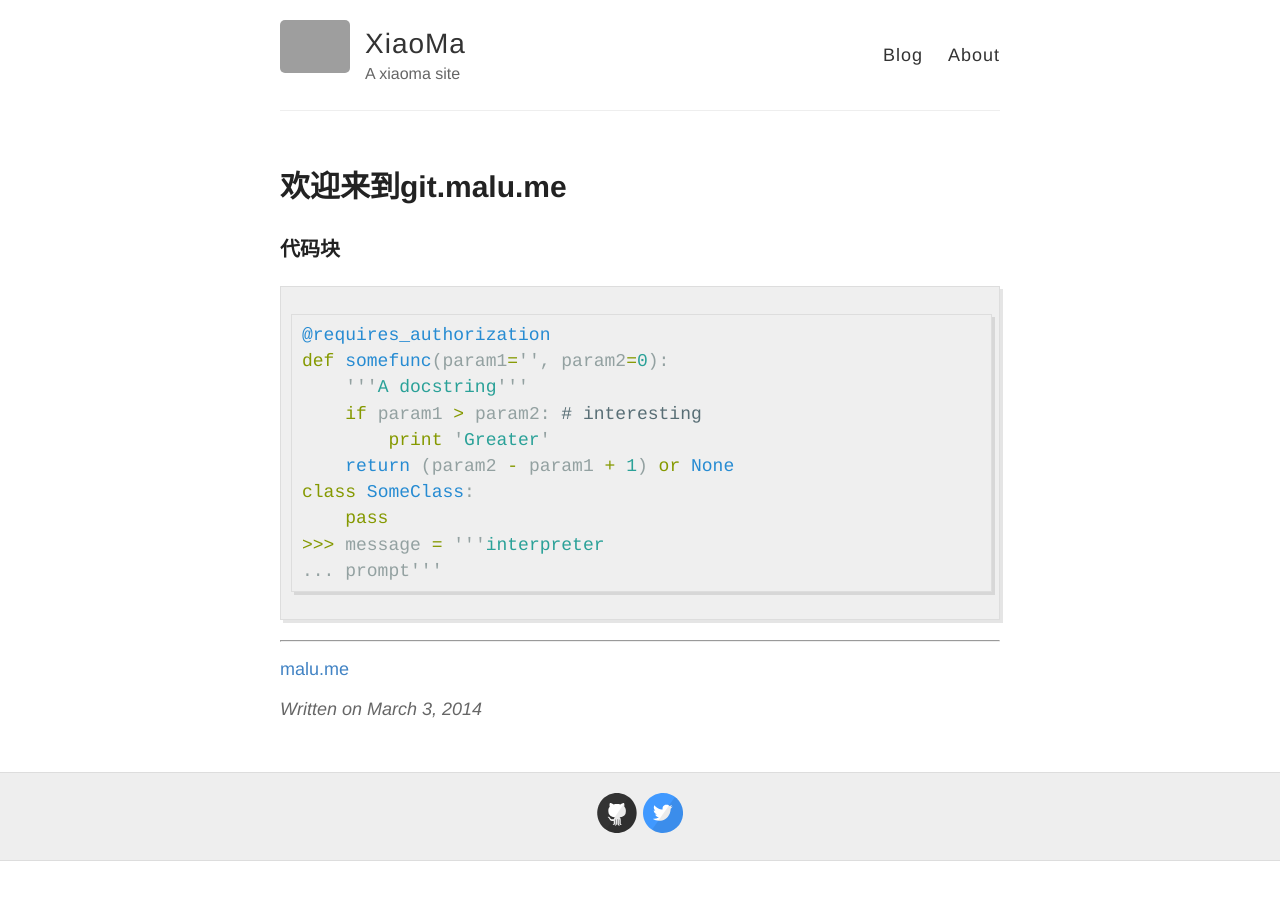
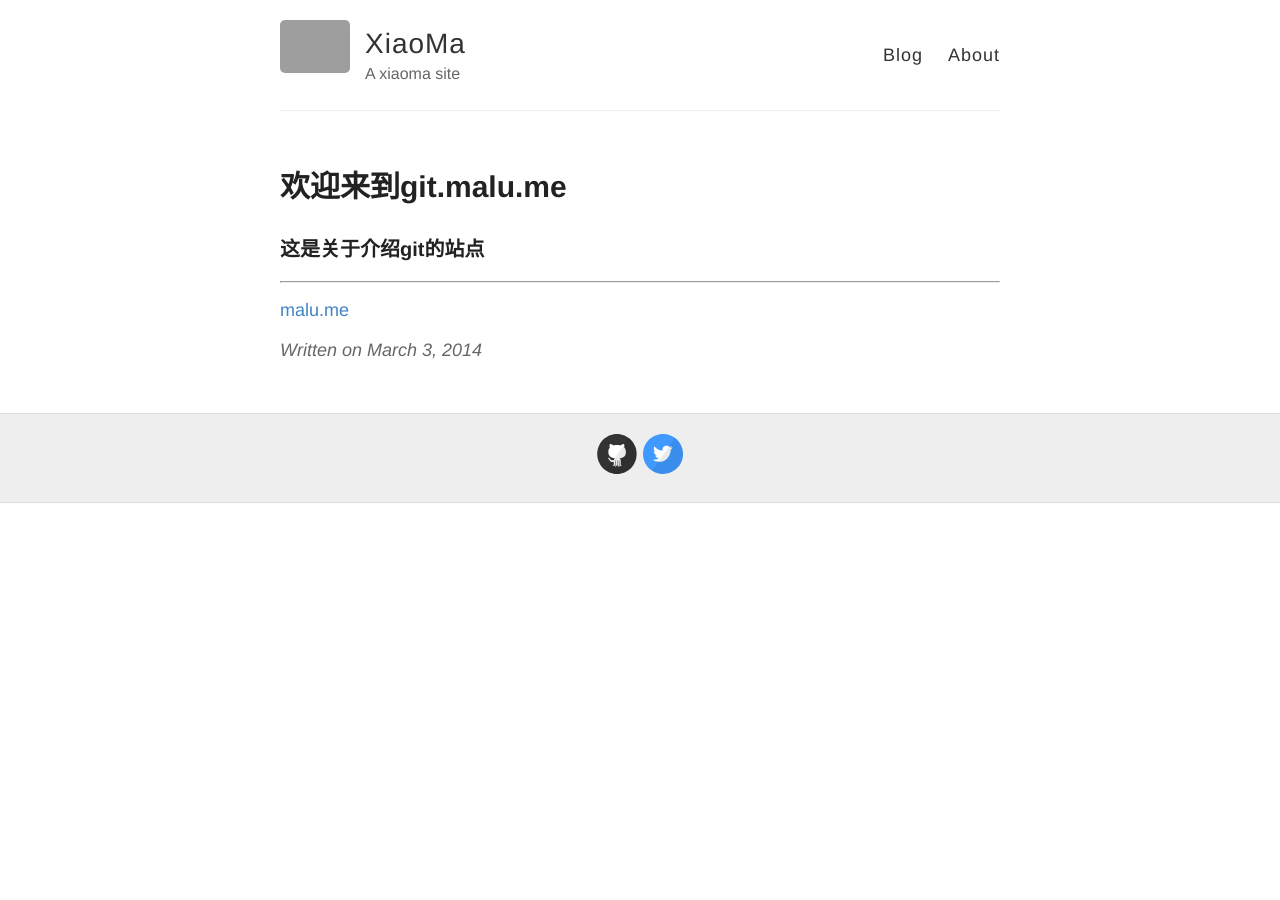
Before and after one commit to pingmalu/pingmalu.github.io, a Jekyll site: the page built from _posts/2014-3-3-Hello-World.md, in a window 1280 px wide. Built offline with Jekyll 4.4.1, drawn with Linux system fonts in a browser that asks for light colours; Markdown is read by kramdown in place of the engine named in the settings; grey boxes are pictures that could not be loaded.

Commit message:
mod hello world

````diff
--- a/_posts/2014-3-3-Hello-World.md
+++ b/_posts/2014-3-3-Hello-World.md
@@ -3,19 +3,7 @@ layout: post
 title: 欢迎来到git.malu.me
 ---
 
-### 代码块
-``` python
-@requires_authorization
-def somefunc(param1='', param2=0):
-    '''A docstring'''
-    if param1 > param2: # interesting
-        print 'Greater'
-    return (param2 - param1 + 1) or None
-class SomeClass:
-    pass
->>> message = '''interpreter
-... prompt'''
-```
+### 这是关于介绍git的站点
 
 ----------
 [malu.me](http://malu.me)
````
